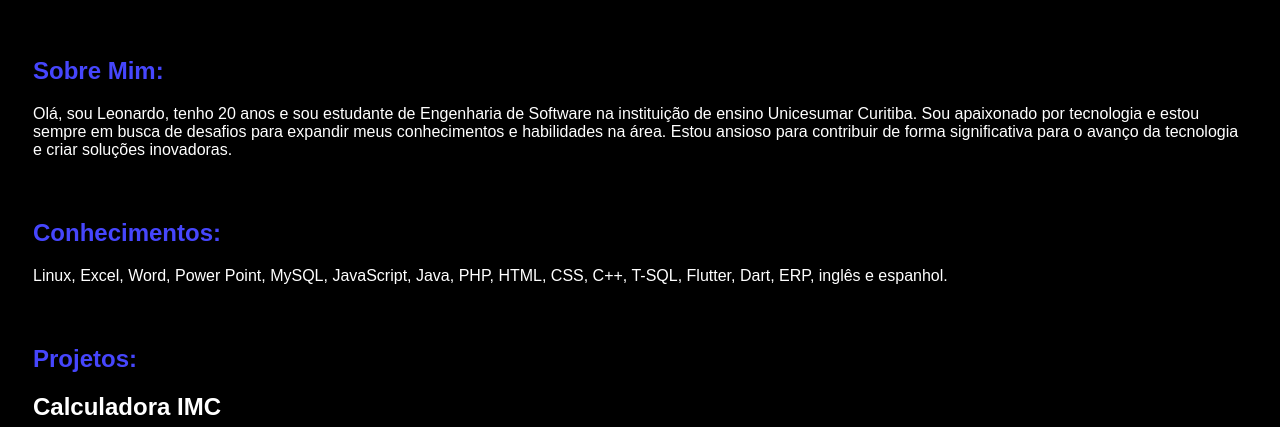
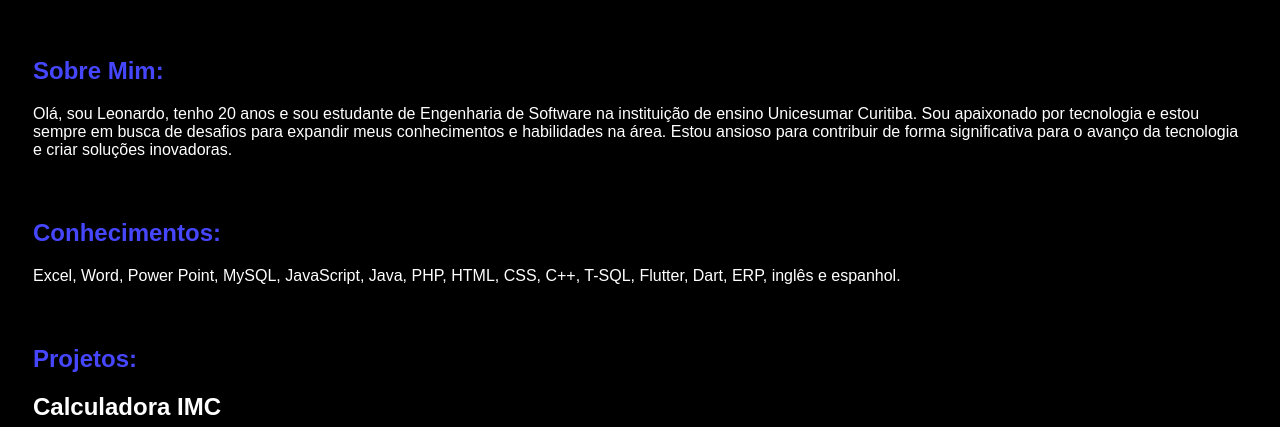
Before and after one commit to leonardopedrozo/portfolio.github.io, a plain HTML site: page index.html in a window 1280 px wide. Shown: the part 373-800 px from the top of the page. Drawn offline with nearby package versions, Linux system fonts and the light colour scheme.

Commit message:
Update index.html

```diff
--- a/index.html
+++ b/index.html
@@ -44,7 +44,7 @@
 
         <section id="Conhecimentos">
             <h1 class="nome-1">Conhecimentos:</h1>
-            <p>Linux, Excel, Word, Power Point, MySQL, JavaScript, Java, PHP, HTML, CSS, C++, T-SQL, Flutter, Dart, ERP, inglês e espanhol.</p>
+            <p>Excel, Word, Power Point, MySQL, JavaScript, Java, PHP, HTML, CSS, C++, T-SQL, Flutter, Dart, ERP, inglês e espanhol.</p>
         </section>
 
         <section id="Projetos">
```
